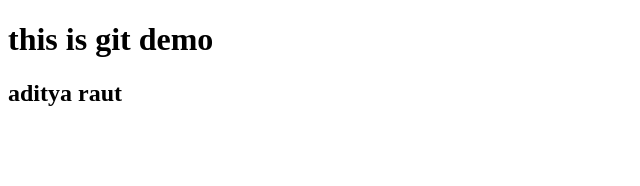
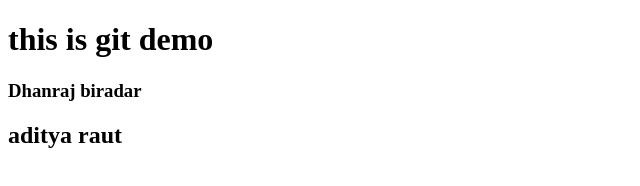
Before and after one commit to rautaditya/demo, a plain HTML site: page index.html in a window 1280 px wide. Shown: the whole page, without its empty margins (0-640 px from the left). Drawn offline with Linux system fonts and the light colour scheme.

Commit message:
add new file

```diff
--- a/index.html
+++ b/index.html
@@ -1,12 +1,13 @@
 <!DOCTYPE html>
 <html lang="en">
-<head>
-    <meta charset="UTF-8">
-    <meta name="viewport" content="width=device-width, initial-scale=1.0">
+  <head>
+    <meta charset="UTF-8" />
+    <meta name="viewport" content="width=device-width, initial-scale=1.0" />
     <title>Document</title>
-</head>
-<body>
+  </head>
+  <body>
     <h1>this is git demo</h1>
+    <h3>Dhanraj biradar</h3>
     <h2>aditya raut</h2>
-</body>
+  </body>
 </html>
--- /dev/null
+++ b/style.css
@@ -0,0 +1,3 @@
+* {
+  box-sizing: border-box;
+}
```
